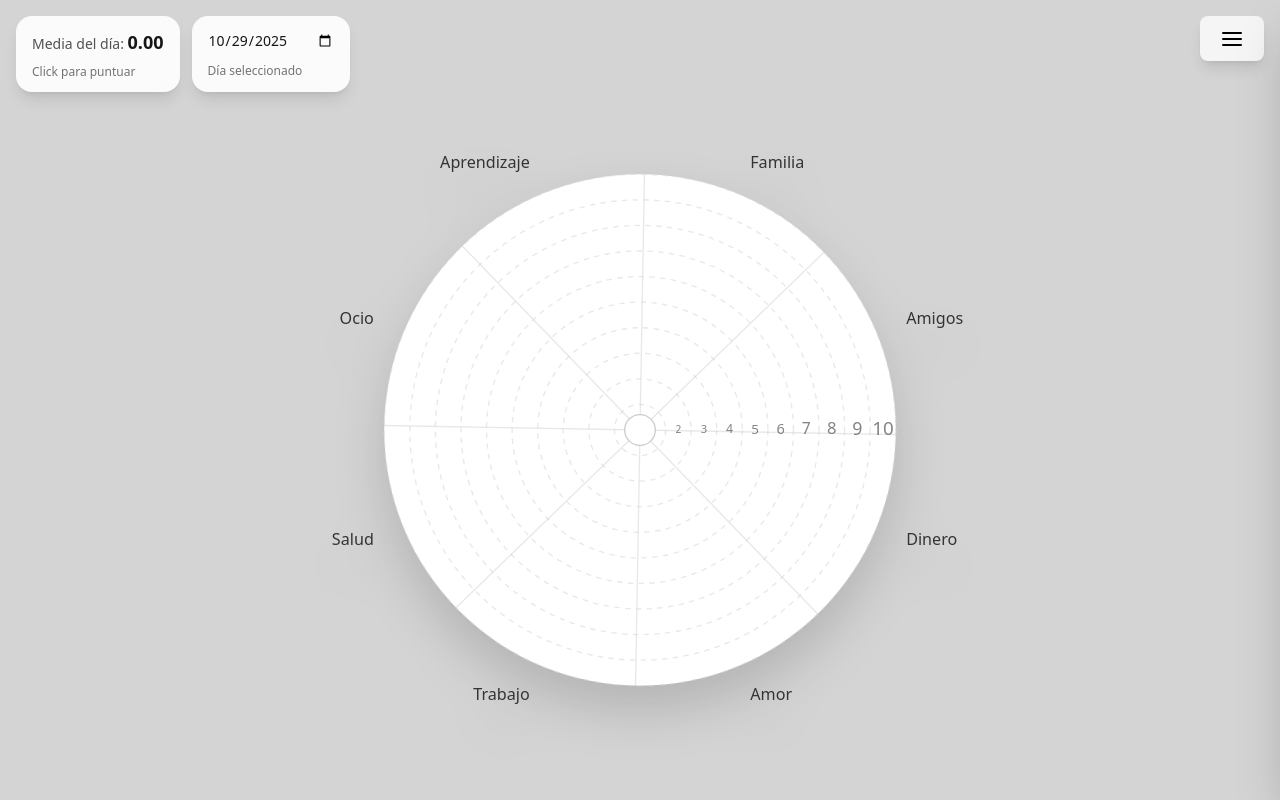
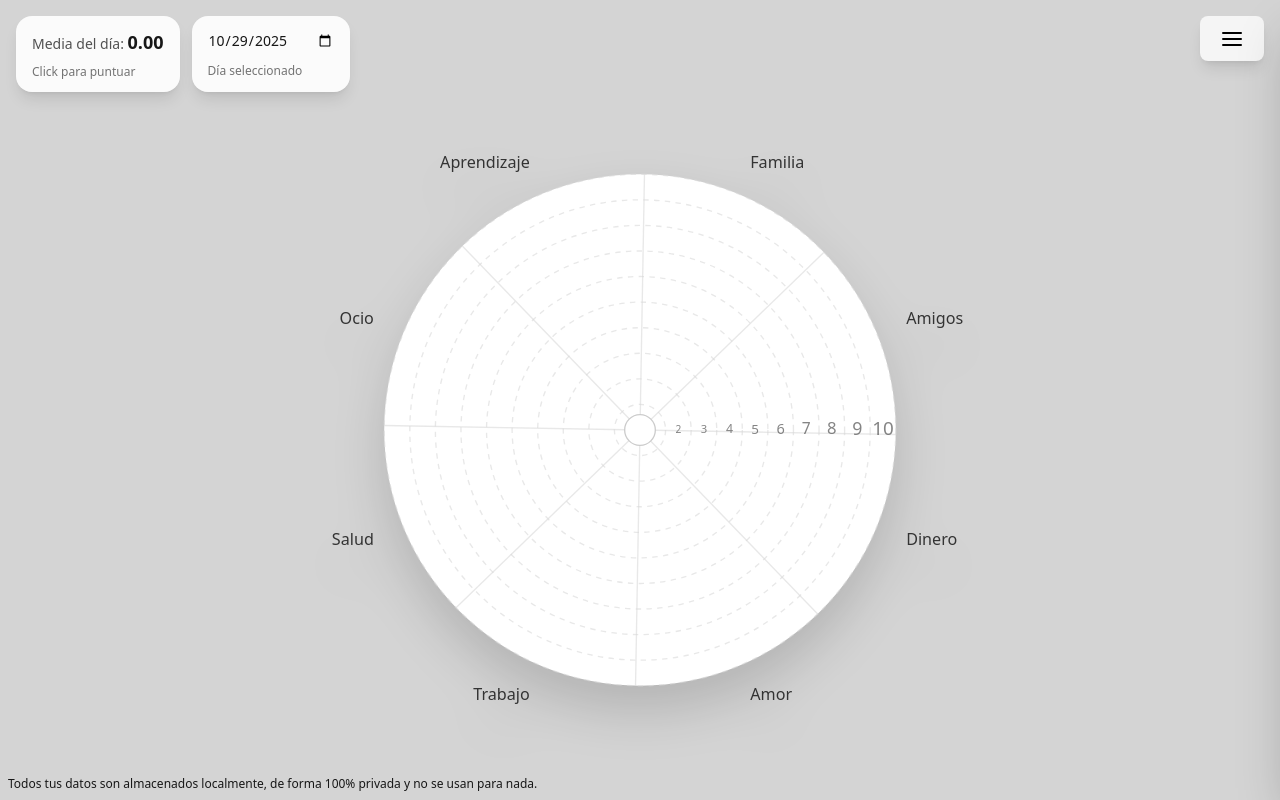
Before and after one commit to yosi90/rueda-mental, a React (Vite) app: page / in a window 1280 px wide. Built offline with nearby package versions, Linux system fonts and the light colour scheme.

Commit message:
Disclaimer y scalable

```diff
--- a/index.html
+++ b/index.html
@@ -3,7 +3,7 @@
   <head>
     <meta charset="UTF-8" />
     <link rel="icon" type="image" href="/src/assets/favicon.png" />
-    <meta name="viewport" content="width=device-width, initial-scale=1.0" />
+    <meta name="viewport" content="width=device-width, initial-scale=1.0, maximum-scale=5.0, user-scalable=yes" />
     <title>Día a día</title>
   </head>
   <body>
--- a/src/App.tsx
+++ b/src/App.tsx
@@ -526,6 +526,12 @@ export default function MentalWheelApp() {
                 </div>
             </div>
 
+            <div className="fixed bottom-0 p-2">
+                <p className="text-xs text-center">
+                    Todos tus datos son almacenados localmente, de forma 100% privada y no se usan para nada.
+                </p>
+            </div>
+
             {/* Overlay del drawer */}
             {drawerOpen && (
                 <div
```
